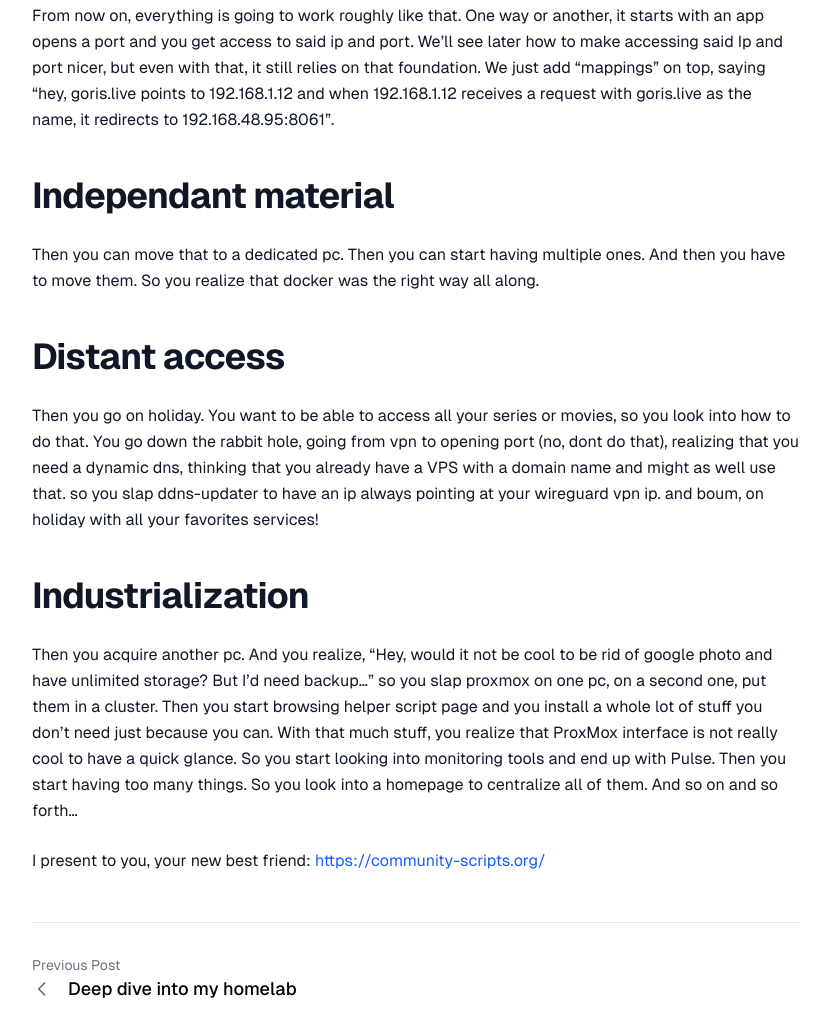
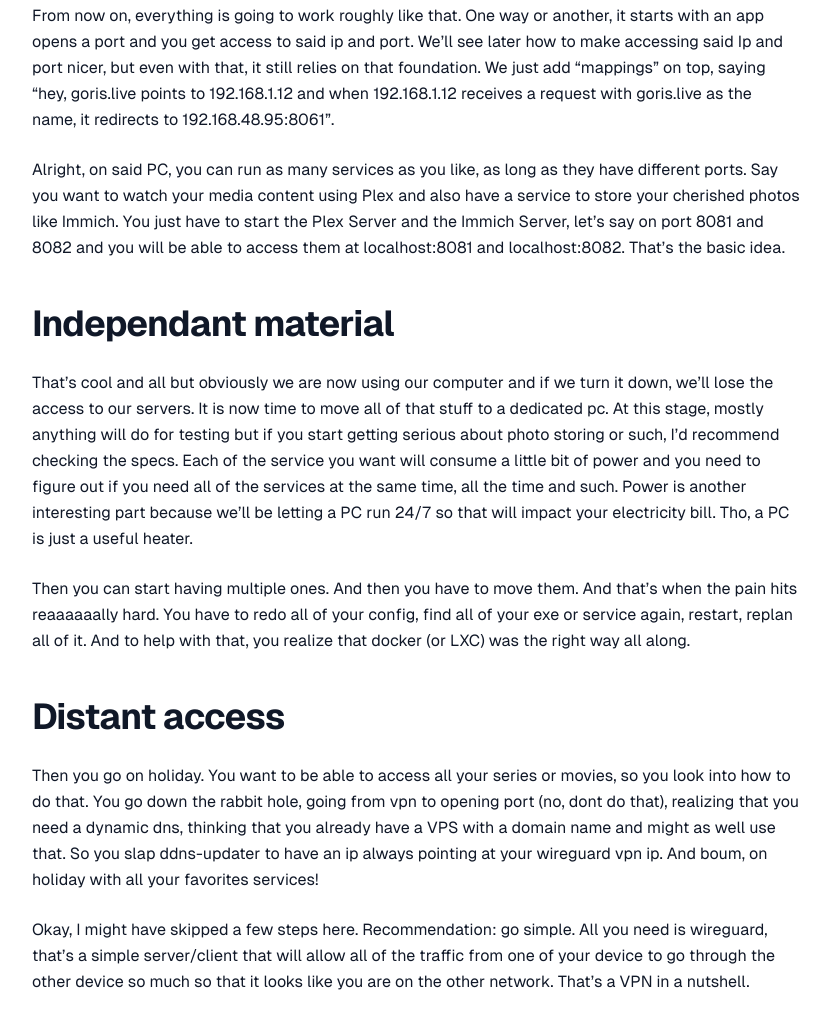
Before and after one commit to Axelgoris99/gogolb, an Astro site: page /posts/homelab_evolution in a window 1280 px wide. Shown: the part 1341-2355 px from the top of the page, without its empty margins (224-1054 px from the left). Built offline with nearby package versions, Linux system fonts and the light colour scheme; Astro itself is replaced by a stand-in of ours.

Commit message:
feat(homelab evolution): First article finally finished

```diff
--- a/src/content/posts/homelab_evolution.md
+++ b/src/content/posts/homelab_evolution.md
@@ -1,6 +1,6 @@
 ---
 title: Homelab Evolution
-date: 2026-06-01
+date: 2026-07-17
 excerpt: How my homelab started, how it grew and where I want to take it next.
 image: /images/image7.png
 tags: [homelab, self-host]
@@ -15,21 +15,28 @@ From there, you can try to access it from another device in the network. Grab th
 
 From now on, everything is going to work roughly like that. One way or another, it starts with an app opens a port and you get access to said ip and port. We'll see later how to make accessing said Ip and port nicer, but even with that, it still relies on that foundation. We just add "mappings" on top, saying "hey, goris.live points to 192.168.1.12 and when 192.168.1.12 receives a request with goris.live as the name, it redirects to 192.168.48.95:8061".
 
+Alright, on said PC, you can run as many services as you like, as long as they have different ports. Say you want to watch your media content using Plex and also have a service to store your cherished photos like Immich. You just have to start the Plex Server and the Immich Server, let's say on port 8081 and 8082 and you will be able to access them at localhost:8081 and localhost:8082. That's the basic idea.
+
 ## Independant material
 
-Then you can move that to a dedicated pc. Then you can start having multiple ones. And then you have to move them. So you realize that docker was the right way all along.
+That's cool and all but obviously we are now using our computer and if we turn it down, we'll lose the access to our servers. It is now time to move all of that stuff to a dedicated pc. At this stage, mostly anything will do for testing but if you start getting serious about photo storing or such, I'd recommend checking the specs. Each of the service you want will consume a little bit of power and you need to figure out if you need all of the services at the same time, all the time and such. Power is another interesting part because we'll be letting a PC run 24/7 so that will impact your electricity bill. Tho, a PC is just a useful heater.
+
+Then you can start having multiple ones. And then you have to move them. And that's when the pain hits reaaaaaally hard. You have to redo all of your config, find all of your exe or service again, restart, replan all of it. And to help with that, you realize that docker (or LXC) was the right way all along.
 
 ## Distant access
 
-Then you go on holiday. You want to be able to access all your series or movies, so you look into how to do that. You go down the rabbit hole, going from vpn to opening port (no, dont do that), realizing that you need a dynamic dns, thinking that you already have a VPS with a domain name and might as well use that. so you slap ddns-updater to have an ip always pointing at your wireguard vpn ip. and boum, on holiday with all your favorites services!
+Then you go on holiday. You want to be able to access all your series or movies, so you look into how to do that. You go down the rabbit hole, going from vpn to opening port (no, dont do that), realizing that you need a dynamic dns, thinking that you already have a VPS with a domain name and might as well use that. So you slap ddns-updater to have an ip always pointing at your wireguard vpn ip. And boum, on holiday with all your favorites services!
+
+Okay, I might have skipped a few steps here. Recommendation: go simple. All you need is wireguard, that's a simple server/client that will allow all of the traffic from one of your device to go through the other device so much so that it looks like you are on the other network. That's a VPN in a nutshell.
 
 ## Industrialization
 
-Then you acquire another pc. And you realize, "Hey, would it not be cool to be rid of google photo and have unlimited storage? But I'd need backup..." so you slap proxmox on one pc, on a second one, put them in a cluster.
+Then you acquire another pc. And you realize: "Wait a second, I cannot keep on doing stuff manually..."
+That's when you should look into solutions like Proxmox which allows you to manage a bunch of PC and start multiple VMs or LinuxContainer on the same pc.
 Then you start browsing helper script page and you install a whole lot of stuff you don't need just because you can.
-With that much stuff, you realize that ProxMox interface is not really cool to have a quick glance. So you start looking into monitoring tools and end up with Pulse.
+With that much stuff, you realize that Proxmox interface is not really cool to have a quick glance. So you start looking into monitoring tools and end up with stuff like Pulse.
 Then you start having too many things. So you look into a homepage to centralize all of them.
-And so on and so forth...
+And so on and so forth...Welcome to the self-hosting journey my friend!
 
 I present to you, your new best friend:
 https://community-scripts.org/
```
